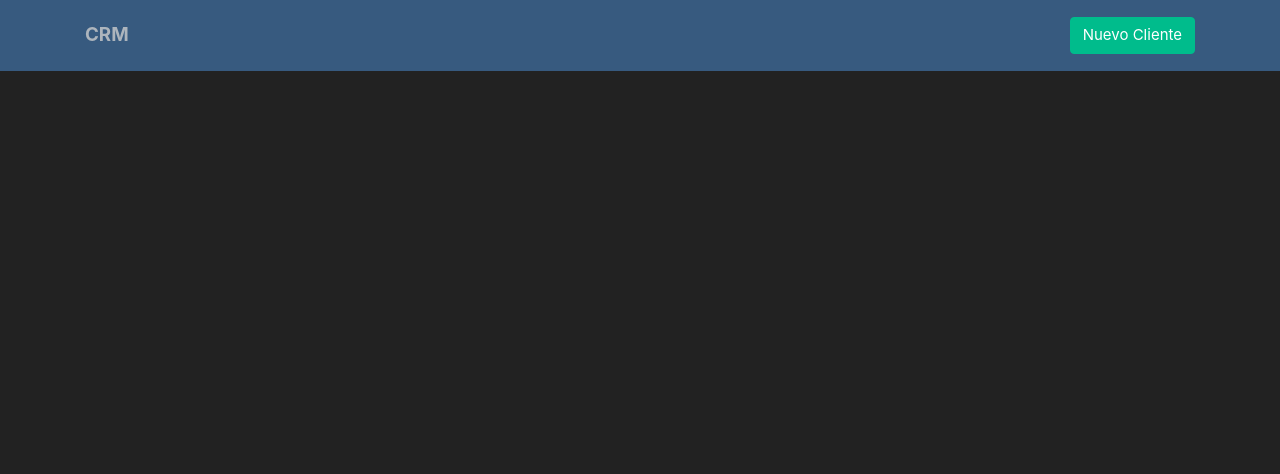
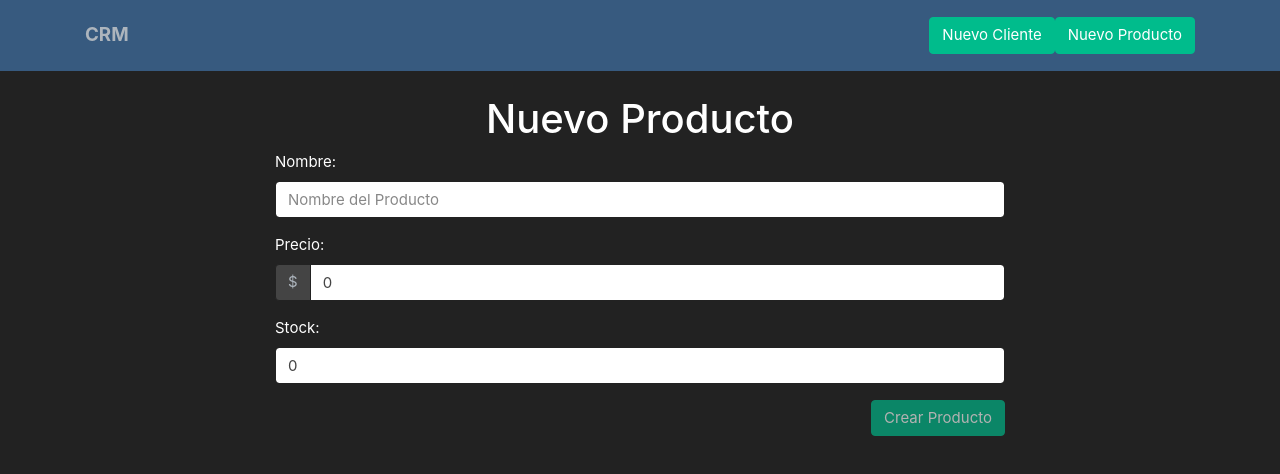
Before and after one commit to estevanj/graphql-client, a React (Create React App) app: page /products/new in a window 1280 px wide. Shown: the top 474 px of the page. Built offline with nearby package versions, Linux system fonts and the light colour scheme.

Commit message:
change structure components

```diff
--- a/src/App.js
+++ b/src/App.js
@@ -3,10 +3,11 @@ import { ApolloProvider } from 'react-apollo'
 import ApolloClient, { InMemoryCache } from 'apollo-boost'
 import { BrowserRouter as Router, Route, Switch } from 'react-router-dom'
 
-import Header from './components/Header'
-import Customers from './components/Customers'
-import NewClient from './components/NewClient'
-import EditClient from './components/EditClient'
+import Header from './components/Layout/Header'
+import Customers from './components/Client/Customers'
+import NewClient from './components/Client/NewClient'
+import EditClient from './components/Client/EditClient'
+import NewProduct from './components/Products/NewProduct'
 
 const client = new ApolloClient({
   uri: 'http://localhost:4000/graphql',
@@ -30,6 +31,7 @@ const App = () => {
               <Route exact path="/" component={Customers} />
               <Route exact path="/client/new" component={NewClient} />
               <Route exact path="/client/edit/:id" component={EditClient} />
+              <Route exact path="/products/new" component={NewProduct} />
             </Switch>
           </div>
         </Fragment>
--- a/src/components/Customers.js
+++ b/src/components/Client/Customers.js
@@ -2,9 +2,9 @@ import React, { Fragment, useState } from 'react'
 import { Query, Mutation } from 'react-apollo'
 import { Link } from 'react-router-dom'
 
-import { CLIENTS_QUERY } from '../querrys'
-import { DELETE_CLIENT } from '../mutations'
-import Paged from './Paged'
+import { CLIENTS_QUERY } from '../../querrys'
+import { DELETE_CLIENT } from '../../mutations'
+import Paged from '../Paged'
 
 const Customers = () => {
   const [offset, setOffset] = useState(0)
--- a/src/components/EditClient.js
+++ b/src/components/Client/EditClient.js
@@ -1,8 +1,8 @@
 import React, { Fragment } from 'react'
 import { Query } from 'react-apollo'
 
-import { CLIENT_QUERY } from '../querrys'
-import FormEdit from '../components/FormEditClient'
+import { CLIENT_QUERY } from '../../querrys'
+import FormEdit from '../Client/FormEditClient'
 
 const EditClient = props => {
   const { id } = props.match.params
--- a/src/components/FormEditClient.js
+++ b/src/components/Client/FormEditClient.js
@@ -2,7 +2,7 @@ import React, { useState } from 'react'
 import { Mutation } from 'react-apollo'
 import { withRouter } from 'react-router-dom'
 
-import { UPDATE_CLIENT } from '../mutations'
+import { UPDATE_CLIENT } from '../../mutations'
 
 const FormEdit = ({ props, cliente, refetch }) => {
   const [nombre, setNombre] = useState(cliente.nombre)
--- a/src/components/NewClient.js
+++ b/src/components/Client/NewClient.js
@@ -1,7 +1,7 @@
 import React, { Fragment, useState } from 'react'
 import { Mutation } from 'react-apollo'
 
-import { NEW_CLIENT } from '../mutations'
+import { NEW_CLIENT } from '../../mutations'
 
 const NewClient = props => {
   const [nombre, setNombre] = useState('')
--- a/src/components/Header.js
+++ b/src/components/Layout/Header.js
@@ -25,6 +25,9 @@ const Header = () => (
             <Link to="client/new" className="btn btn-success">
               Nuevo Cliente
             </Link>
+            <Link to="products/new" className="btn btn-success">
+              Nuevo Producto
+            </Link>
           </li>
         </ul>
       </div>
--- a/src/components/Paged.js
+++ b/src/components/Paged.js
@@ -1,4 +1,4 @@
-import React, { useState } from 'react'
+import React from 'react'
 
 const Paged = ({ actual, total, Limite, paginaAnterior, paginaSiguiente }) => {
   const btnAnterior =
--- /dev/null
+++ b/src/components/Products/NewProduct.js
@@ -0,0 +1,79 @@
+import React, { Fragment, useState } from 'react'
+import { Mutation } from 'react-apollo'
+import { NEW_CLIENT } from '../../mutations'
+const NewClient = props => {
+  const [nombre, setNombre] = useState('')
+  const [precio, setPrecio] = useState(0)
+  const [stock, setStock] = useState(0)
+
+  const validarForm = () => {
+    if (nombre !== '' && precio > 0 && stock > 0) {
+      return false
+    } else {
+      return true
+    }
+  }
+  return (
+    <Fragment>
+      <h2 className="text-center">Nuevo Producto</h2>
+      <div className="row justify-content-center">
+        <Mutation
+          mutation={NEW_CLIENT}
+          onCompleted={() => props.history.push('/')}
+        >
+          {crearCliente => (
+            <form className="col-md-8">
+              <div className="form-group">
+                <label>Nombre:</label>
+                <input
+                  type="text"
+                  name="nombre"
+                  value={nombre}
+                  onChange={e => setNombre(e.target.value)}
+                  className="form-control"
+                  placeholder="Nombre del Producto"
+                />
+              </div>
+              <div className="form-group">
+                <label>Precio:</label>
+                <div className="input-group">
+                  <div className="input-group-prepend">
+                    <div className="input-group-text">$</div>
+                  </div>
+                  <input
+                    type="number"
+                    name="precio"
+                    value={precio}
+                    onChange={e => setPrecio(e.target.value)}
+                    className="form-control"
+                    placeholder="Precio del Producto"
+                  />
+                </div>
+              </div>
+              <div className="form-group">
+                <label>Stock:</label>
+                <input
+                  type="number"
+                  name="stock"
+                  value={stock}
+                  onChange={e => setStock(e.target.value)}
+                  className="form-control"
+                  placeholder="stock del Producto"
+                />
+              </div>
+              <button
+                disabled={validarForm()}
+                type="submit"
+                className="btn btn-success float-right"
+              >
+                Crear Producto
+              </button>
+            </form>
+          )}
+        </Mutation>
+      </div>
+    </Fragment>
+  )
+}
+
+export default NewClient
```
Also changed, not shown: src/components/Products/EditProduct.js (added), src/components/Products/FromEditProduct.js (added), src/components/Products/Products.js (added).
